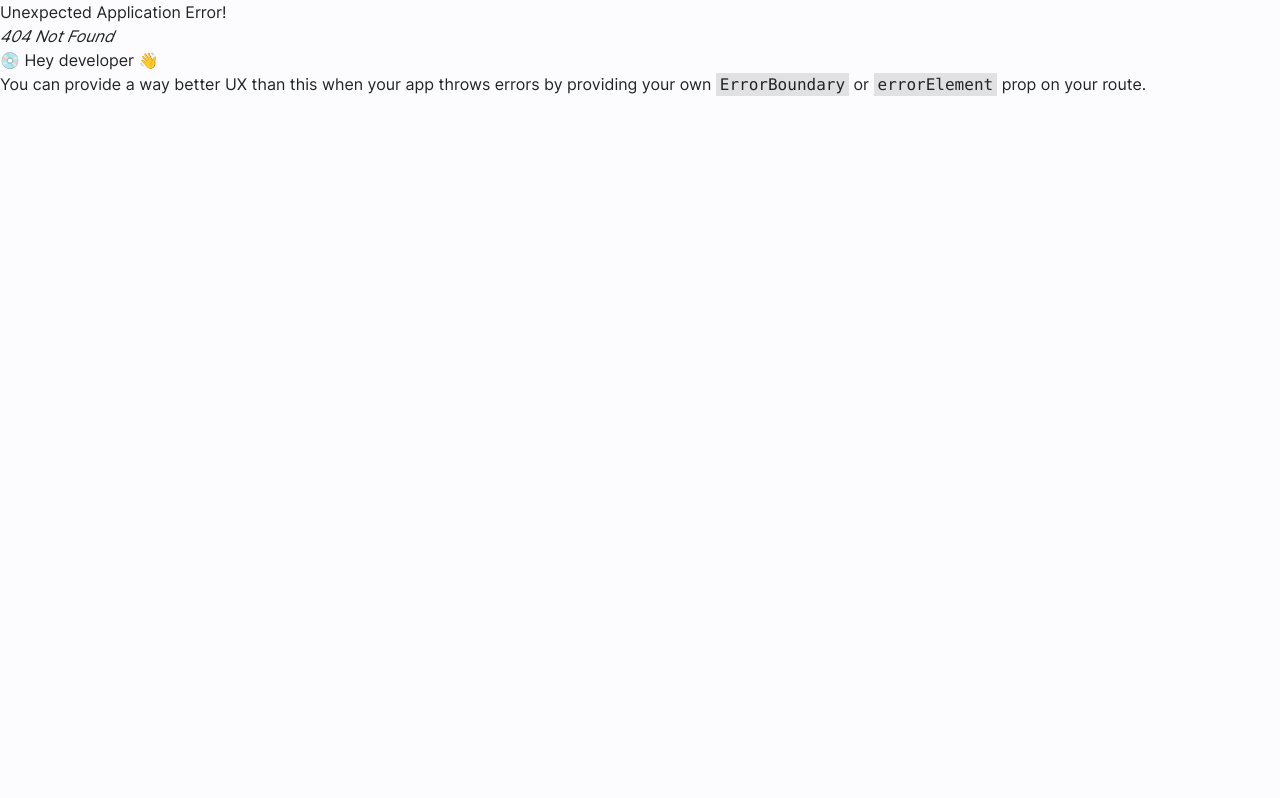
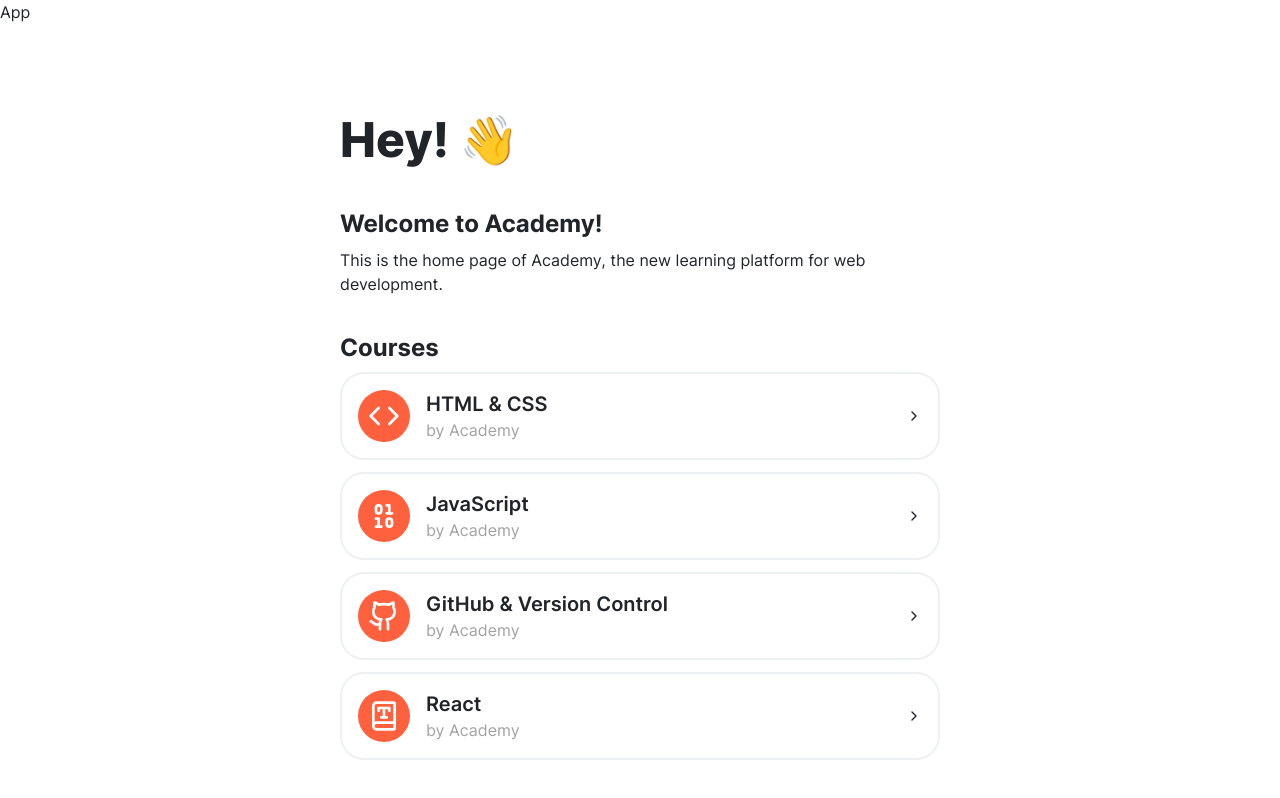
Before and after one commit to Corned/academy, a React (Vite) app in the folder client/: page /courselist in a window 1280 px wide. Before the commit this address had no page. Built offline with nearby package versions, Linux system fonts and the light colour scheme.

Commit message:
small style chances, routing goes through app outlet

```diff
--- a/client/src/App.tsx
+++ b/client/src/App.tsx
@@ -1,64 +1,12 @@
-import { BinaryIcon, BookTypeIcon, CodeIcon, GithubIcon } from "lucide-react"
-import CourseListItem from "@/components/CourseListItem"
-
-import { ICourse } from "@/interfaces"
-//import Navigation from "@/components/Navigation"
-
-let courseData: ICourse[] = [
-  {
-    name: "HTML & CSS",
-    author: "Academy",
-    description: "Learn the basics of HTML and CSS.",
-    icon: <CodeIcon size={32}/>,
-  },
-  {
-    name: "JavaScript",
-    author: "Academy",
-    description: "Learn the basics of JavaScript.",
-    icon: <BinaryIcon size={32}/>,
-  },
-  {
-    name: "GitHub & Version Control",
-    author: "Academy",
-    description: "Learn how to use GitHub and version control.",
-    icon: <GithubIcon size={32}/>,
-  },
-  {
-    name: "React",
-    author: "Academy",
-    description: "Learn how to build single-page applications with React.",
-    icon: <BookTypeIcon size={32}/>,
-  }
-]
-
-courseData = [...courseData, ...courseData, ...courseData, ...courseData, ...courseData]
+import { Outlet } from "react-router-dom"
 
 const App = () => {
   return (
-
     <>
-      <meta name="theme-color" content="#fcfcff"/>
-
-      <div className="mt-20 flex flex-row mx-auto px-4">
-        <div className="flex w-[600px] flex-col gap-4">
-          <p className="text-[48px] font-extrabold mb-4">Hey! 👋</p>
-
-          <div className="flex flex-col gap-2 mb-5">
-            <p className="text-2xl font-bold">Welcome to Academy!</p>
-            <p>This is the home page of Academy, the new learning platform for web development.</p>
-          </div>
-
-          <div className="flex flex-col gap-2 mb-5">
-            <p className="text-2xl font-bold">Courses</p>
-
-            <div className="course-list w-full flex flex-col gap-3 rounded-3xl">
-              {
-                courseData.map((course, index) => <CourseListItem courseData={course} key={`${course.name}-${index}`} />)
-              }
-            </div>
-          </div>
-
-        </div>
+      <meta name="theme-color" content="#fcfcff" />
+      <h1>App</h1>
+      <div className="mt-20 flex flex-row px-4">
+        <Outlet />
       </div>
     </>
   )
--- a/client/src/components/CourseListItem.tsx
+++ b/client/src/components/CourseListItem.tsx
@@ -1,16 +1,18 @@
 import { ICourse } from "@/interfaces"
+import { ChevronRight } from "lucide-react"
 
 const CourseListItem = ({ courseData }: { courseData: ICourse }) => {
   return (
-    <div
-      className="course bg-white p-3 h-20 flex flex-row items-center border gap-3 select-none rounded-xl hover:cursor-pointer"
-    >
-      <div className="course__icon bg-red-200 h-full rounded-[12px] aspect-square grid place-items-center text-3xl">
-        { courseData.icon }
+    <div className="course flex select-none flex-row items-center gap-4 rounded-3xl border-2 border-[#edf1f2] bg-white p-4 transition-colors hover:cursor-pointer hover:bg-neutral-100">
+      <div className="course__icon grid aspect-square h-full place-items-center rounded-full bg-[#ff613f] text-3xl">
+        {courseData.icon}
       </div>
       <div className="course__information">
-        <p className="font-bold text-xl">{courseData.name}</p>
-        <p className="">by {courseData.author}</p>
+        <p className="text-xl font-semibold">{courseData.name}</p>
+        <p className="text-neutral-400">by {courseData.author}</p>
+      </div>
+      <div className="ml-auto flex items-center">
+        <ChevronRight className="h-4 w-4" />
       </div>
     </div>
   )
--- a/client/src/index.css
+++ b/client/src/index.css
@@ -24,11 +24,10 @@
 body,
 #root,
 .App {
-  background-color: rgb(252, 252, 255);
+  background-color: rgb(255, 255, 255);
 }
 
 textarea {
-  field-sizing: auto;
   resize: none;
 }
 
--- /dev/null
+++ b/client/src/pages/CourseList.tsx
@@ -0,0 +1,62 @@
+import CourseListItem from "@/components/CourseListItem"
+import { BinaryIcon, BookTypeIcon, CodeIcon, GithubIcon } from "lucide-react"
+
+import { ICourse } from "@/interfaces"
+
+let courseData: ICourse[] = [
+  {
+    name: "HTML & CSS",
+    author: "Academy",
+    description: "Learn the basics of HTML and CSS.",
+    icon: <CodeIcon size={32} color="white" />,
+  },
+  {
+    name: "JavaScript",
+    author: "Academy",
+    description: "Learn the basics of JavaScript.",
+    icon: <BinaryIcon size={32} color="white" />,
+  },
+  {
+    name: "GitHub & Version Control",
+    author: "Academy",
+    description: "Learn how to use GitHub and version control.",
+    icon: <GithubIcon size={32} color="white" />,
+  },
+  {
+    name: "React",
+    author: "Academy",
+    description: "Learn how to build single-page applications with React.",
+    icon: <BookTypeIcon size={32} color="white" />,
+  },
+]
+
+const CourseList = () => {
+  return (
+    <div className="mx-auto flex w-[600px] flex-col gap-4">
+      <p className="mb-4 text-[48px] font-extrabold">Hey! 👋</p>
+
+      <div className="mb-5 flex flex-col gap-2">
+        <p className="text-2xl font-bold">Welcome to Academy!</p>
+        <p>
+          This is the home page of Academy, the new learning platform for web
+          development.
+        </p>
+      </div>
+
+      <div className="mb-5 flex flex-col gap-2">
+        <p className="text-2xl font-bold">Courses</p>
+
+        <div className="course-list flex w-full flex-col gap-3">
+          {courseData.map((course, index) => (
+            <CourseListItem
+              courseData={course}
+              key={`${course.name}-${index}`}
+            />
+          ))}
+        </div>
+      </div>
+    </div>
+  )
+}
+
+export default CourseList
```
Also changed, not shown: client/src/main.tsx (+11 -4 lines), 1 other file (tests, documents, lock files or other folders).
